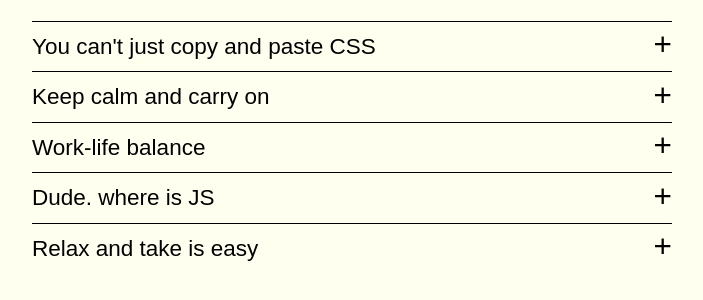
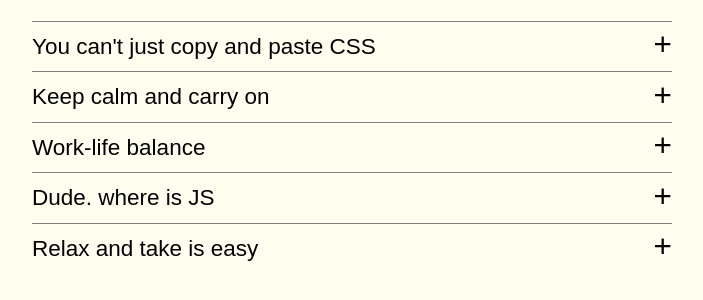
Before and after one commit to ok8m/cssBayan, a plain HTML site: page index.html in a window 1280 px wide. Shown: the part 150-450 px from the top of the page, without its empty margins (288-991 px from the left). Drawn offline with Linux system fonts and the light colour scheme.

Commit message:
feat: скорректирована толщина текста и цвет линий. (Сб, 11 Март, 2023 19:37:25)

```diff
--- a/css/style.css
+++ b/css/style.css
@@ -42,11 +42,11 @@ details summary::-webkit-details-marker {
 details summary {
   width: 100%;
   padding: 0.5rem 0;
-  border-top: 1px solid black;
+  border-top: 1px solid gray;
   position: relative;
   cursor: pointer;
   font-size: 1.25rem;
-  font-weight: 300;
+  font-weight: 500;
   list-style: none;
 }
 
@@ -58,7 +58,7 @@ details summary:after {
   line-height: 0;
   margin-top: 0.75rem;
   right: 0;
-  font-weight: 200;
+  font-weight: 500;
   transform-origin: center;
   transition: 200ms linear;
 }
```
